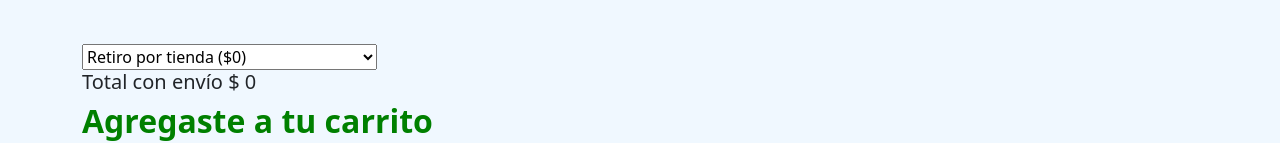
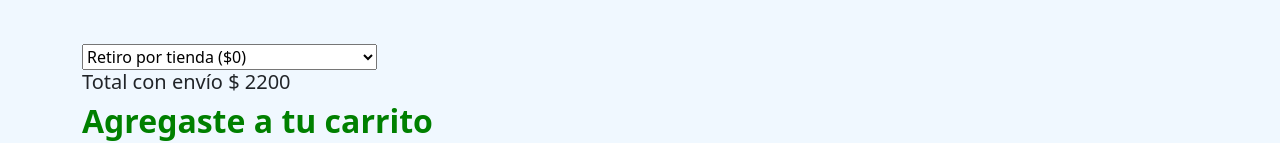
Before and after one commit to NataliaAlvarezIspc/proyecto-ispc-ecommerce, an Angular app in the folder front-end/enbalde/: page /carrito in a window 1280 px wide. Shown: the part 673-816 px from the top of the page. Built offline with nearby package versions, Linux system fonts and the light colour scheme.

Commit message:
use servicio de envios en carrito y abm

```diff
--- a/front-end/enbalde/src/app/envios.service.ts
+++ b/front-end/enbalde/src/app/envios.service.ts
@@ -1,4 +1,5 @@
 import { Injectable } from '@angular/core';
+import { Envio, EnvioClass } from './pages/abm-envios/modelo/modelo.envio';
 
 @Injectable({
   providedIn: 'root'
@@ -6,4 +7,12 @@ import { Injectable } from '@angular/core';
 export class EnviosService {
 
   constructor() { }
+
+  obtenerEnvios() : Envio[] {
+    return [
+      new EnvioClass(1, "Retiro por tienda", 0),
+      new EnvioClass(2, "Envío en las próximas 3 horas", 150),
+      new EnvioClass(3, "Envío inmediato", 500)
+    ];
+  }
 }
--- a/front-end/enbalde/src/app/pages/abm-envios/abm-envios.component.ts
+++ b/front-end/enbalde/src/app/pages/abm-envios/abm-envios.component.ts
@@ -1,5 +1,6 @@
 import { Component, Input } from '@angular/core';
-import { Envio, EnvioClass } from './modelo/modelo.envio';
+import { Envio } from './modelo/modelo.envio';
+import { EnviosService } from 'src/app/envios.service';
 
 @Component({
   selector: 'app-abm-envios',
@@ -8,11 +9,14 @@ import { Envio, EnvioClass } from './modelo/modelo.envio';
 })
 
 export class AbmEnviosComponent {
-  @Input() envios: Envio [] = [
-    new EnvioClass(1, "Retiro por tienda", 0),
-    new EnvioClass(2, "Envío en las próximas 3 horas", 150),
-    new EnvioClass(3, "Envío inmediato", 500)
-  ];
+  constructor(public enviosService : EnviosService) {
+  }
+
+  ngOnInit(): void {
+    this.envios = this.enviosService.obtenerEnvios();
+  }
+
+  @Input() envios: Envio [] = [];
 
   editar(envio: Envio) {
     alert(`Editando ${envio.nombre} (próximamente)`);
--- a/front-end/enbalde/src/app/pages/carrito/carrito.component.ts
+++ b/front-end/enbalde/src/app/pages/carrito/carrito.component.ts
@@ -1,40 +1,30 @@
 import { Component, Input } from '@angular/core';
-import { Envio, EnvioClass } from '../abm-envios/modelo/modelo.envio';
-import { Producto, ProductoClass } from '../producto/modelo/modelo.producto';
+import { Envio } from '../abm-envios/modelo/modelo.envio';
+import { Producto } from '../producto/modelo/modelo.producto';
 import { CarritoService } from 'src/app/carrito.service';
-
+import { EnviosService } from 'src/app/envios.service';
 
 @Component({
   selector: 'app-carrito',
   templateUrl: './carrito.component.html',
   styleUrls: ['./carrito.component.css'],
-  providers: [CarritoService]
+  providers: [CarritoService, EnviosService]
 })
-
 
 export class CarritoComponent  {
   total: number = 0
   totalCarrito: number;
   envioElegido: Envio;
 
+  @Input() carrito: Producto [] = []
+  @Input() envios: Envio [] = []
 
- @Input() carrito: Producto [] = []
-
-  constructor(public carritoProductoService : CarritoService) {
+  constructor(public carritoProductoService : CarritoService, public enviosService : EnviosService) {
+    this.carrito = this.carritoProductoService.obtenerProductosCarrito();
+    this.envios = this.enviosService.obtenerEnvios();
     this.envioElegido = this.envios[0];
     this.totalCarrito = this.carritoSuma();
   }
-
-  ngOnInit() : void {
-    this.carrito = this.carritoProductoService.obtenerProductosCarrito();
-  }
-
-
-  @Input() envios: Envio [] = [
-    new EnvioClass(1, "Retiro por tienda", 0),
-    new EnvioClass(2, "Envío en las próximas 3 horas", 150),
-    new EnvioClass(3, "Envío inmediato", 500)
-  ];
 
   seleccionarEnvio(event: any) {
     this.envioElegido = this.envios.filter(p => p.id == event.target.value)[0];
```
